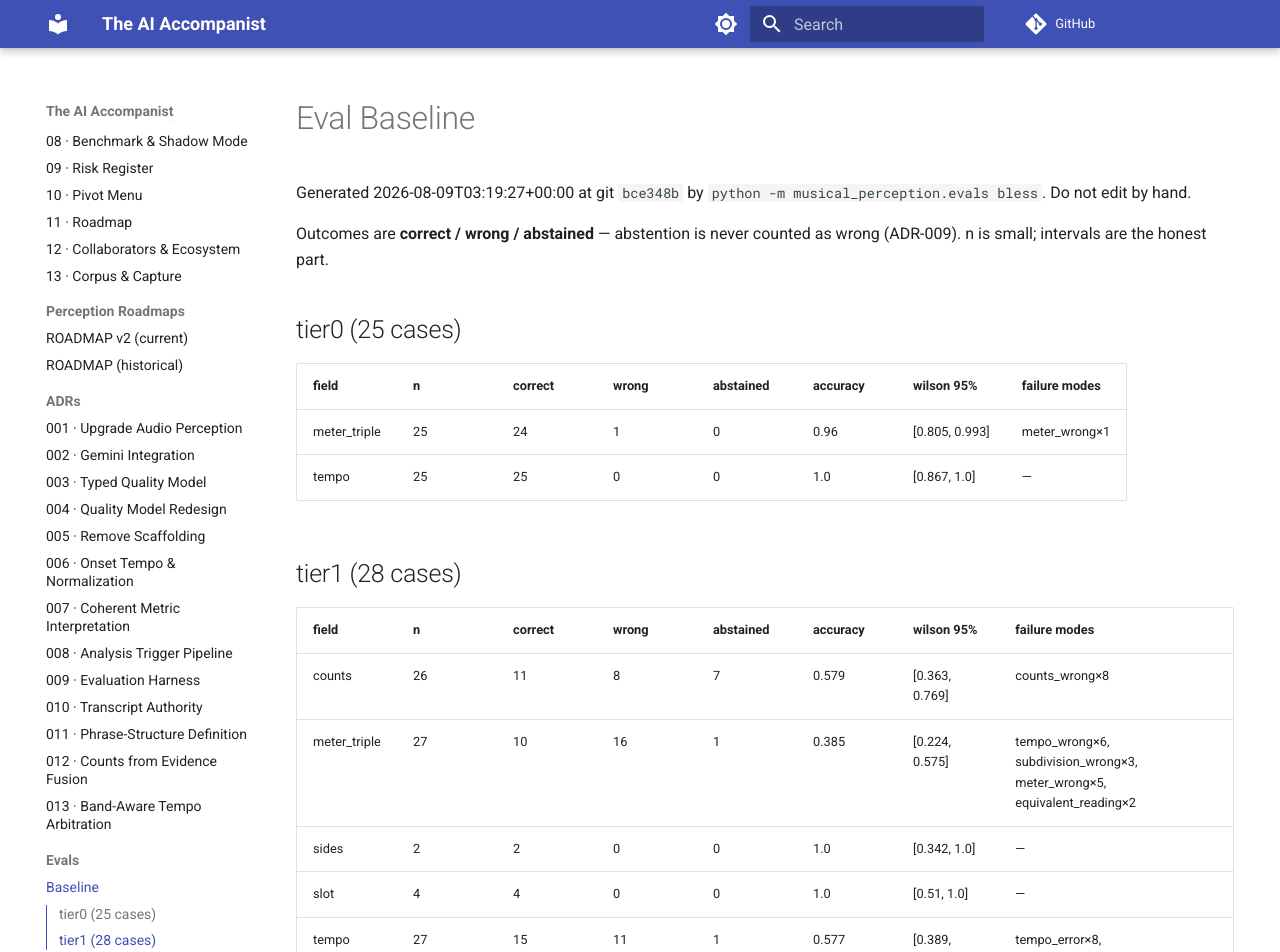
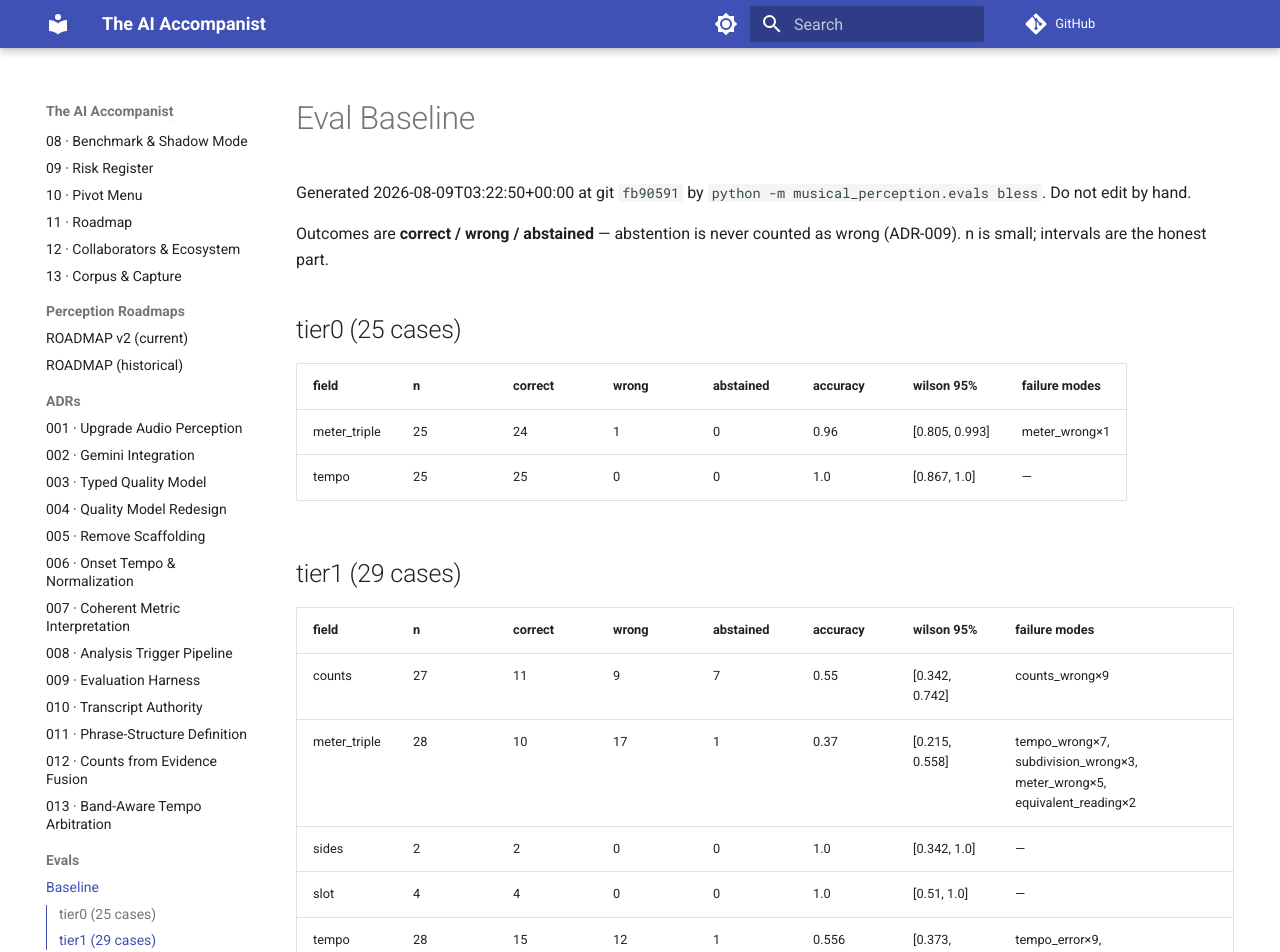
Before and after one commit to ben-juodvalkis/musical-perception, an MkDocs documentation site: the page built from docs/evals/baseline.md, in a window 1280 px wide and 1180 px high. Shown: the top 952 px of the window. Built offline with MkDocs 1.6.1 and Material for MkDocs 9.7.7, drawn with Linux system fonts in a browser that asks for light colours; comment, search, counter and statistics services are not loaded; some of the changed text lies outside the part shown.

Commit message:
feat: rig clip 23 (quiet/mumbled, 4/4 @100) — wholesale word loss
Metronome 100 confirmed, end-of-day quiet/low-energy/mumbled marking,
16 counts. Bounce filename saved truncated in the source folder
("g-names-4-4-100-quiet.mp3"), corrected on copy into the repo.

Whisper's transcript is only 12 tokens for the whole clip — "reverence,
and then we close, and reverence, and now we're done, yeah" — far short
of a 16-count phrase. Reads as wholesale word loss from the quiet
delivery, distinct from clips 5-8's deliberate silent-count pattern.
Gemini found only 3 usable beats at 48% confidence. Tempo (19.3% err),
meter, and counts (8 vs true 16, roughly half the phrase) all wrong.

```diff
--- a/docs/evals/baseline.md
+++ b/docs/evals/baseline.md
@@ -1,6 +1,6 @@
 # Eval Baseline
 
-Generated 2026-08-09T03:19:27+00:00 at git `bce348b` by `python -m musical_perception.evals bless`. Do not edit by hand.
+Generated 2026-08-09T03:22:50+00:00 at git `fb90591` by `python -m musical_perception.evals bless`. Do not edit by hand.
 
 Outcomes are **correct / wrong / abstained** — abstention is never
 counted as wrong (ADR-009). n is small; intervals are the honest part.
@@ -12,12 +12,12 @@ counted as wrong (ADR-009). n is small; intervals are the honest part.
 | meter_triple | 25 | 24 | 1 | 0 | 0.96 | [0.805, 0.993] | meter_wrong×1 |
 | tempo | 25 | 25 | 0 | 0 | 1.0 | [0.867, 1.0] | — |
 
-## tier1 (28 cases)
+## tier1 (29 cases)
 
 | field | n | correct | wrong | abstained | accuracy | wilson 95% | failure modes |
 |---|---|---|---|---|---|---|---|
-| counts | 26 | 11 | 8 | 7 | 0.579 | [0.363, 0.769] | counts_wrong×8 |
-| meter_triple | 27 | 10 | 16 | 1 | 0.385 | [0.224, 0.575] | tempo_wrong×6, subdivision_wrong×3, meter_wrong×5, equivalent_reading×2 |
+| counts | 27 | 11 | 9 | 7 | 0.55 | [0.342, 0.742] | counts_wrong×9 |
+| meter_triple | 28 | 10 | 17 | 1 | 0.37 | [0.215, 0.558] | tempo_wrong×7, subdivision_wrong×3, meter_wrong×5, equivalent_reading×2 |
 | sides | 2 | 2 | 0 | 0 | 1.0 | [0.342, 1.0] | — |
 | slot | 4 | 4 | 0 | 0 | 1.0 | [0.51, 1.0] | — |
-| tempo | 27 | 15 | 11 | 1 | 0.577 | [0.389, 0.745] | tempo_error×8, metric_level_div2×2, metric_level_x2×1 |
+| tempo | 28 | 15 | 12 | 1 | 0.556 | [0.373, 0.724] | tempo_error×9, metric_level_div2×2, metric_level_x2×1 |
```
Also changed, not shown: 6 other files.
